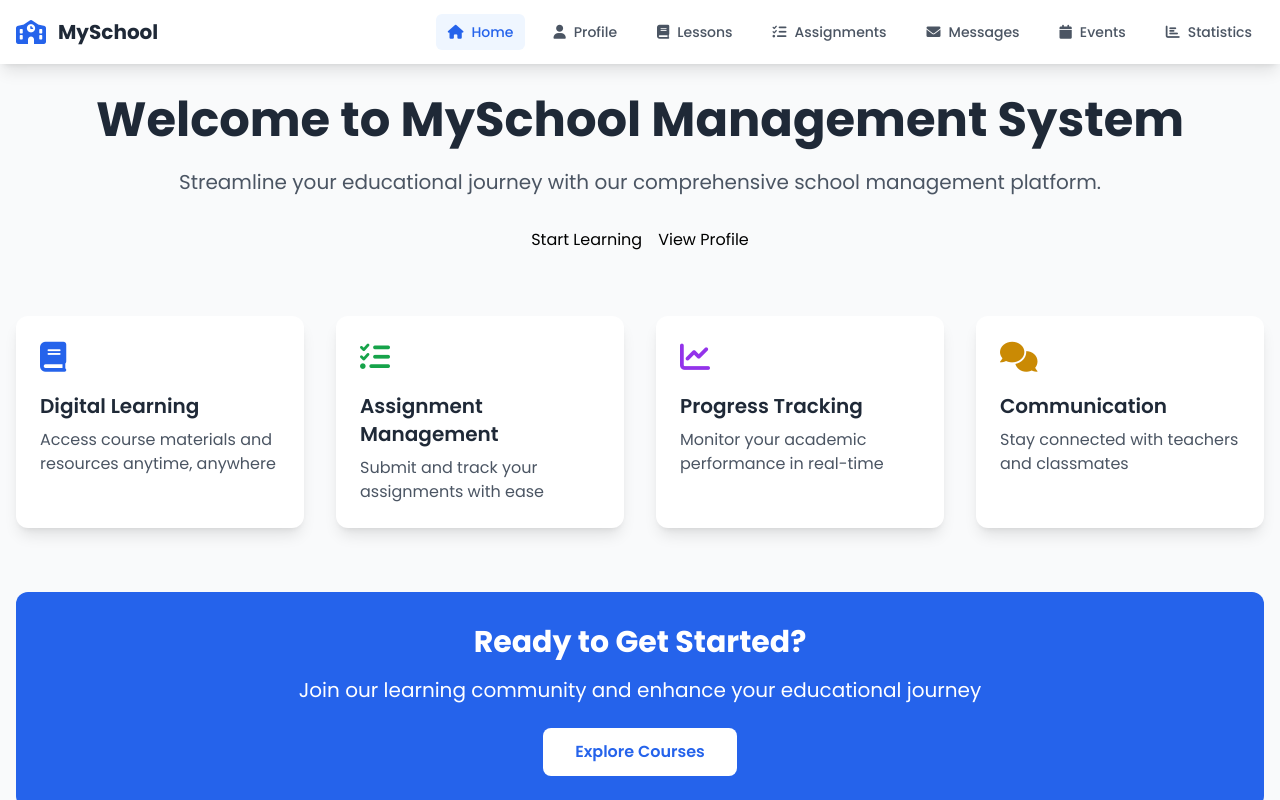
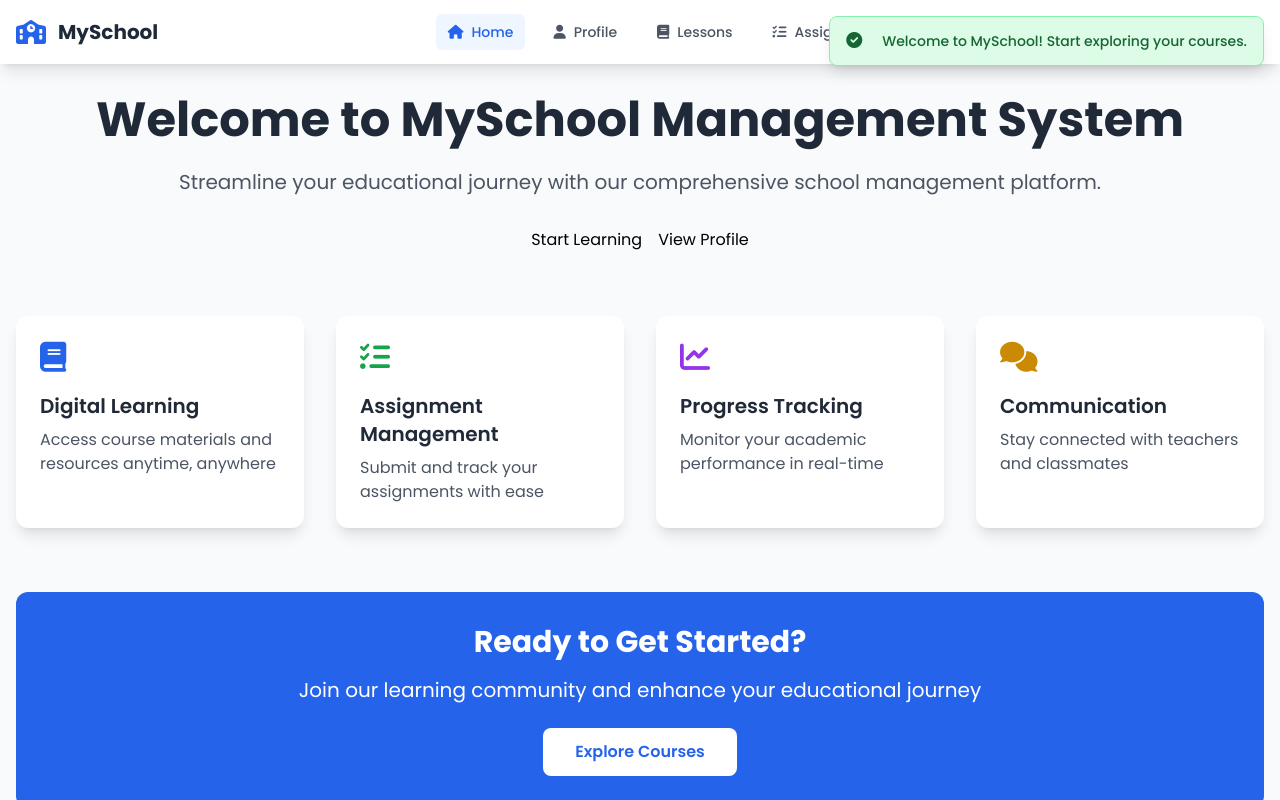
Before and after one commit to motaprog/blackboxai-1743444004387, a React (Create React App) app in the folder frontend/: page / in a window 1280 px wide. Both pictures are taken after a click on the button "Start Learning". Shown: the top 800 px of the page. Built offline with nearby package versions, Linux system fonts and the light colour scheme.

Commit message:
Add frontend/src/components/Notification.js 1743464040480

```diff
--- a/frontend/src/components/Notification.js
+++ b/frontend/src/components/Notification.js
@@ -1,90 +1,51 @@
-import React, { useState, useEffect } from 'react';
+import React, { useContext } from 'react';
+import { NotificationContext } from '../App';
 
-const Notification = ({ message, type = 'info', duration = 3000, onClose }) => {
-  const [isVisible, setIsVisible] = useState(true);
+const Notification = () => {
+  const { notification } = useContext(NotificationContext);
 
-  useEffect(() => {
-    if (duration && isVisible) {
-      const timer = setTimeout(() => {
-        setIsVisible(false);
-        if (onClose) onClose();
-      }, duration);
+  if (!notification) return null;
 
-      return () => clearTimeout(timer);
-    }
-  }, [duration, onClose, isVisible]);
-
-  if (!isVisible) return null;
-
-  const getNotificationStyles = () => {
-    const baseStyles = 'fixed top-4 right-4 z-50 rounded-lg shadow-lg p-4 max-w-md transition-all duration-300 transform translate-x-0';
-
+  const getNotificationStyles = (type) => {
     switch (type) {
       case 'success':
-        return `${baseStyles} bg-green-100 text-green-800 border-l-4 border-green-500`;
+        return 'bg-green-100 text-green-800 border-green-300';
       case 'error':
-        return `${baseStyles} bg-red-100 text-red-800 border-l-4 border-red-500`;
+        return 'bg-red-100 text-red-800 border-red-300';
       case 'warning':
-        return `${baseStyles} bg-yellow-100 text-yellow-800 border-l-4 border-yellow-500`;
+        return 'bg-yellow-100 text-yellow-800 border-yellow-300';
       default:
-        return `${baseStyles} bg-blue-100 text-blue-800 border-l-4 border-blue-500`;
-    }
-  };
-
-  const getIcon = () => {
-    switch (type) {
-      case 'success':
-        return 'fa-check-circle';
-      case 'error':
-        return 'fa-exclamation-circle';
-      case 'warning':
-        return 'fa-exclamation-triangle';
-      default:
-        return 'fa-info-circle';
+        return 'bg-blue-100 text-blue-800 border-blue-300';
     }
   };
 
   return (
-    <div className={getNotificationStyles()}>
-      <div className="flex items-start">
-        <div className="flex-shrink-0">
-          <i className={`fas ${getIcon()} text-2xl`}></i>
-        </div>
-        <div className="ml-3 flex-1">
-          <p className="text-sm font-medium">{message}</p>
-        </div>
-        <div className="ml-4 flex-shrink-0">
-          <button
-            onClick={() => {
-              setIsVisible(false);
-              if (onClose) onClose();
-            }}
-            className="inline-flex text-gray-400 hover:text-gray-500 focus:outline-none"
-          >
-            <i className="fas fa-times"></i>
-          </button>
+    <div className="fixed top-4 right-4 z-50">
+      <div
+        className={`px-4 py-3 rounded-lg border ${getNotificationStyles(
+          notification.type
+        )} shadow-lg`}
+      >
+        <div className="flex items-center">
+          <div className="flex-shrink-0">
+            {notification.type === 'success' && (
+              <i className="fas fa-check-circle mr-2"></i>
+            )}
+            {notification.type === 'error' && (
+              <i className="fas fa-exclamation-circle mr-2"></i>
+            )}
+            {notification.type === 'warning' && (
+              <i className="fas fa-exclamation-triangle mr-2"></i>
+            )}
+            {notification.type === 'info' && (
+              <i className="fas fa-info-circle mr-2"></i>
+            )}
+          </div>
+          <div className="ml-3">
+            <p className="text-sm font-medium">{notification.message}</p>
+          </div>
         </div>
       </div>
-
-      {/* Progress Bar */}
-      <div className="absolute bottom-0 left-0 w-full h-1 bg-gray-200 rounded-b-lg overflow-hidden">
-        <div
-          className="h-full bg-current transition-all duration-300 ease-linear"
-          style={{
-            width: '100%',
-            animation: `shrink ${duration}ms linear forwards`,
-          }}
-        ></div>
-      </div>
-
-      <style>
-        {`
-          @keyframes shrink {
-            from { width: 100%; }
-            to { width: 0%; }
-          }
-        `}
-      </style>
     </div>
   );
 };
```
